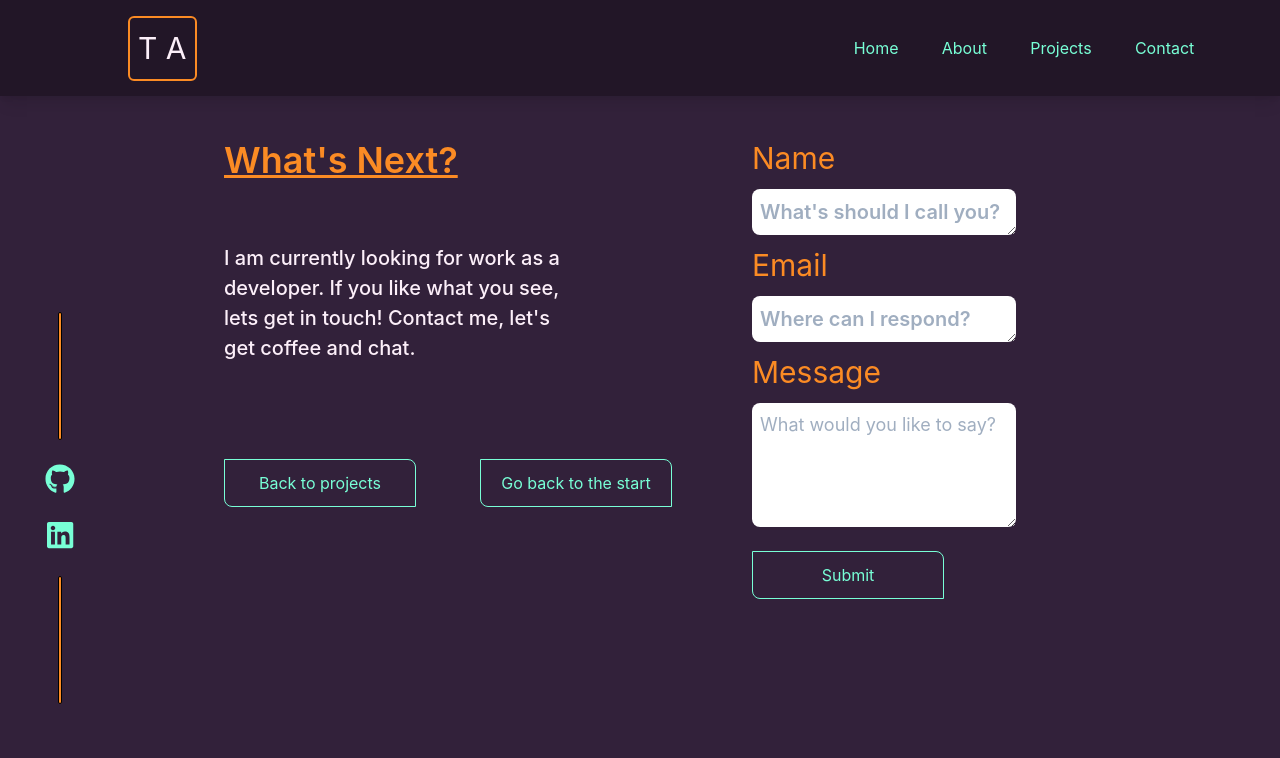
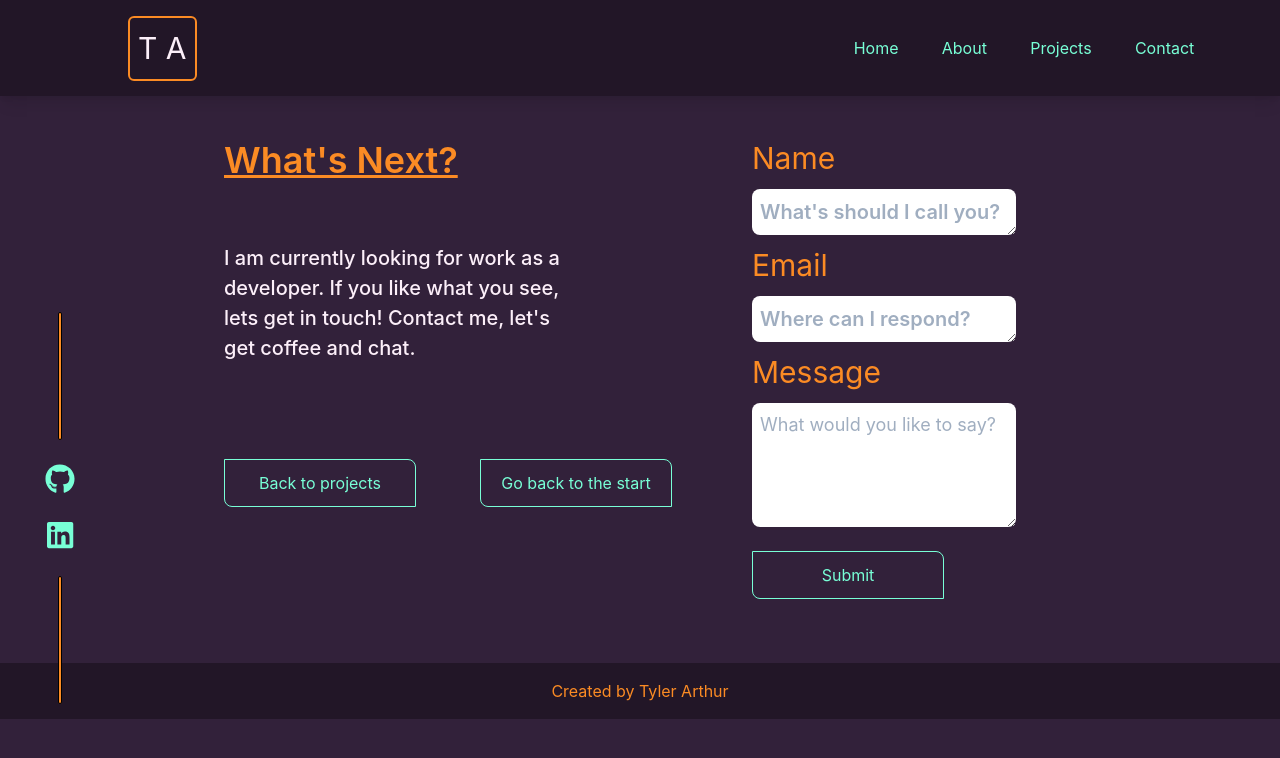
Before and after one commit to tyler-arthur/dev-portfolio, a React (Create React App) app: page /contact in a window 1280 px wide. Shown: the top 758 px of the page. Built offline with nearby package versions, Linux system fonts and the light colour scheme.

Commit message:
Added footer, fixed deploy warnings

```diff
--- a/src/App.js
+++ b/src/App.js
@@ -2,6 +2,7 @@ import React from 'react';
 import { BrowserRouter as Router, Route, Switch } from "react-router-dom";
 import './assets/main.css';
 import Navbar from './components/navbar/Navbar';
+import Footer from './components/footer/Footer';
 import Home from './components/pages/Home';
 import Overlay from './components/overlay/Overlay';
 import AboutMe from './components/pages/AboutMe';
@@ -21,21 +22,25 @@ function App() {
             <Navbar />
             <Overlay />
             <Contact />
+            <Footer />
           </Route>
           <Route path="/about-me">
             <Navbar />
             <Overlay />
             <AboutMe />
+            <Footer />
           </Route>
           <Route path="/projects">
             <Navbar />
             <Overlay />
             <Projects />
+            <Footer />
           </Route>
           <Route path="/">
             <Navbar />
             <Overlay />
             <Home />
+            <Footer />
           </Route>
         </Switch>
       </Router>
--- /dev/null
+++ b/src/components/footer/Footer.js
@@ -0,0 +1,15 @@
+import React from 'react';
+
+const Footer = () => {
+
+
+  return (
+    <React.Fragment>
+      <footer className="block w-full p-4 bg-custom-darkPurple pin-b mt-16 text-center text-custom-orange">
+        Created by Tyler Arthur
+      </footer>
+    </React.Fragment>
+  );
+}
+
+export default Footer;
--- a/src/components/overlay/Overlay.js
+++ b/src/components/overlay/Overlay.js
@@ -1,5 +1,4 @@
 import React from 'react';
-import { FontAwesomeIcon } from '@fortawesome/react-fontawesome'
 import {  } from '@fortawesome/free-solid-svg-icons'
 
 const Overlay = () => {
```
